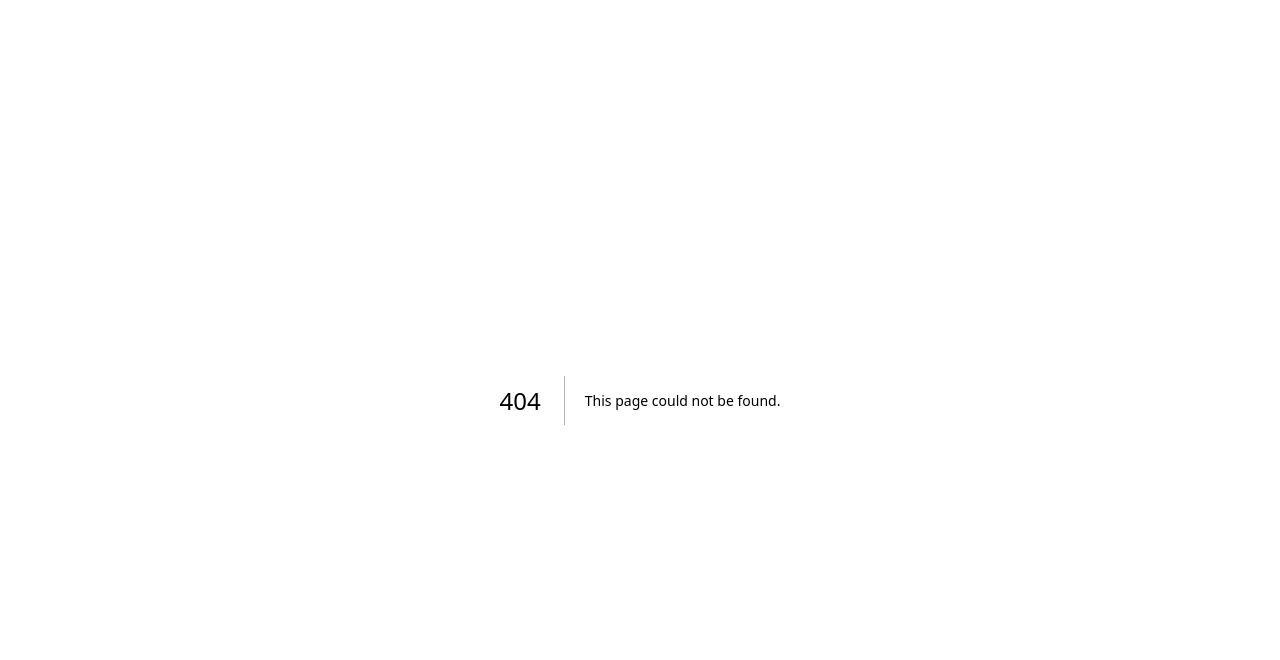
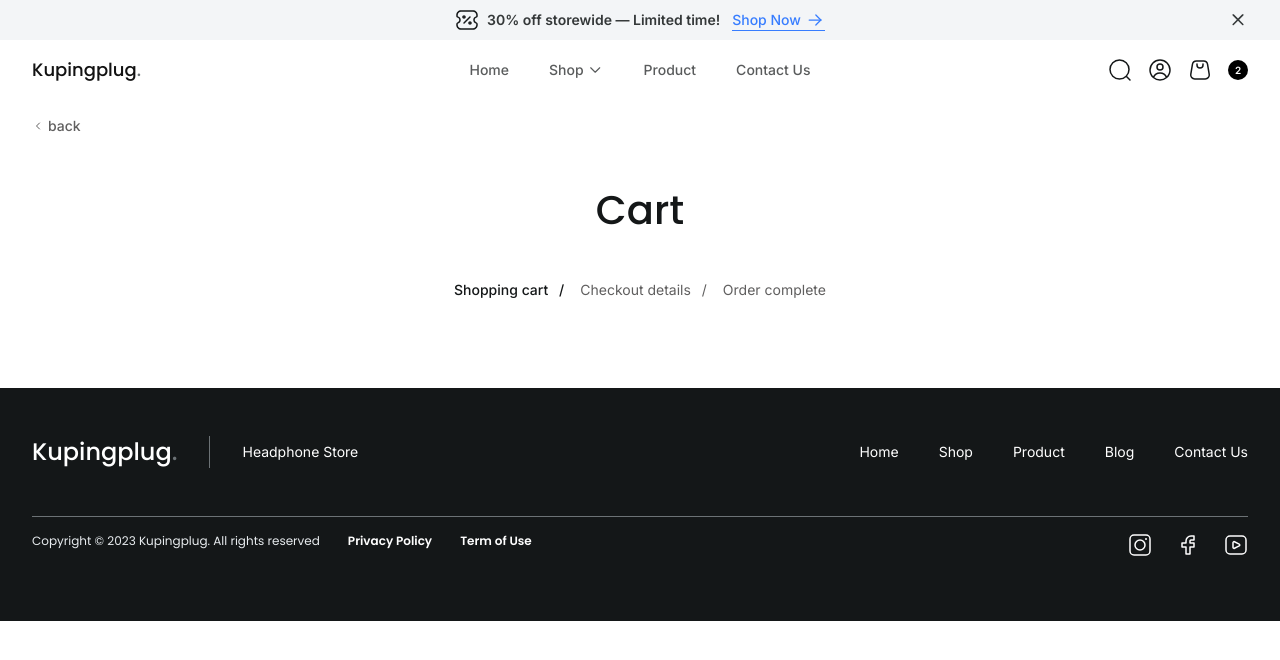
Before and after one commit to pujiragil/kupingplug, a Next.js app: page /cart in a window 1280 px wide. Before the commit this address had no page. Shown: the top 660 px of the page. Built offline with nearby package versions, Linux system fonts and the light colour scheme.

Commit message:
created cart page

```diff
--- /dev/null
+++ b/app/(subroot)/cart/page.tsx
@@ -0,0 +1,30 @@
+import { ChevronLeft } from "lucide-react";
+import SectionLayout from "@/layouts/sectionLayout";
+
+export default function Page() {
+  return (
+    <SectionLayout className="relative px-8 py-20">
+      <div className="absolute left-8 top-4 inline-flex items-center gap-1 align-baseline">
+        <ChevronLeft stroke="#605F5F" className="h-3 w-3" />
+        <p className="font-inter text-sm font-medium text-[#605F5F]">back</p>
+      </div>
+
+      <div className="space-y-10">
+        <h1 className="text-center font-poppins text-[40px] font-medium text-[#141718]">
+          Cart
+        </h1>
+        <div className="flex items-center justify-center gap-4 pb-2 align-baseline">
+          <p className="relative min-w-max pr-4 font-inter text-sm font-medium text-[#141718] before:absolute before:right-0 before:content-['/']">
+            Shopping cart
+          </p>
+          <p className="relative line-clamp-1 pr-4 font-inter text-sm font-normal text-[#605F5F] before:absolute before:right-0 before:content-['/']">
+            Checkout details
+          </p>
+          <p className="line-clamp-1 font-inter text-sm font-normal text-[#605F5F]">
+            Order complete
+          </p>
+        </div>
+      </div>
+    </SectionLayout>
+  );
+}
```
